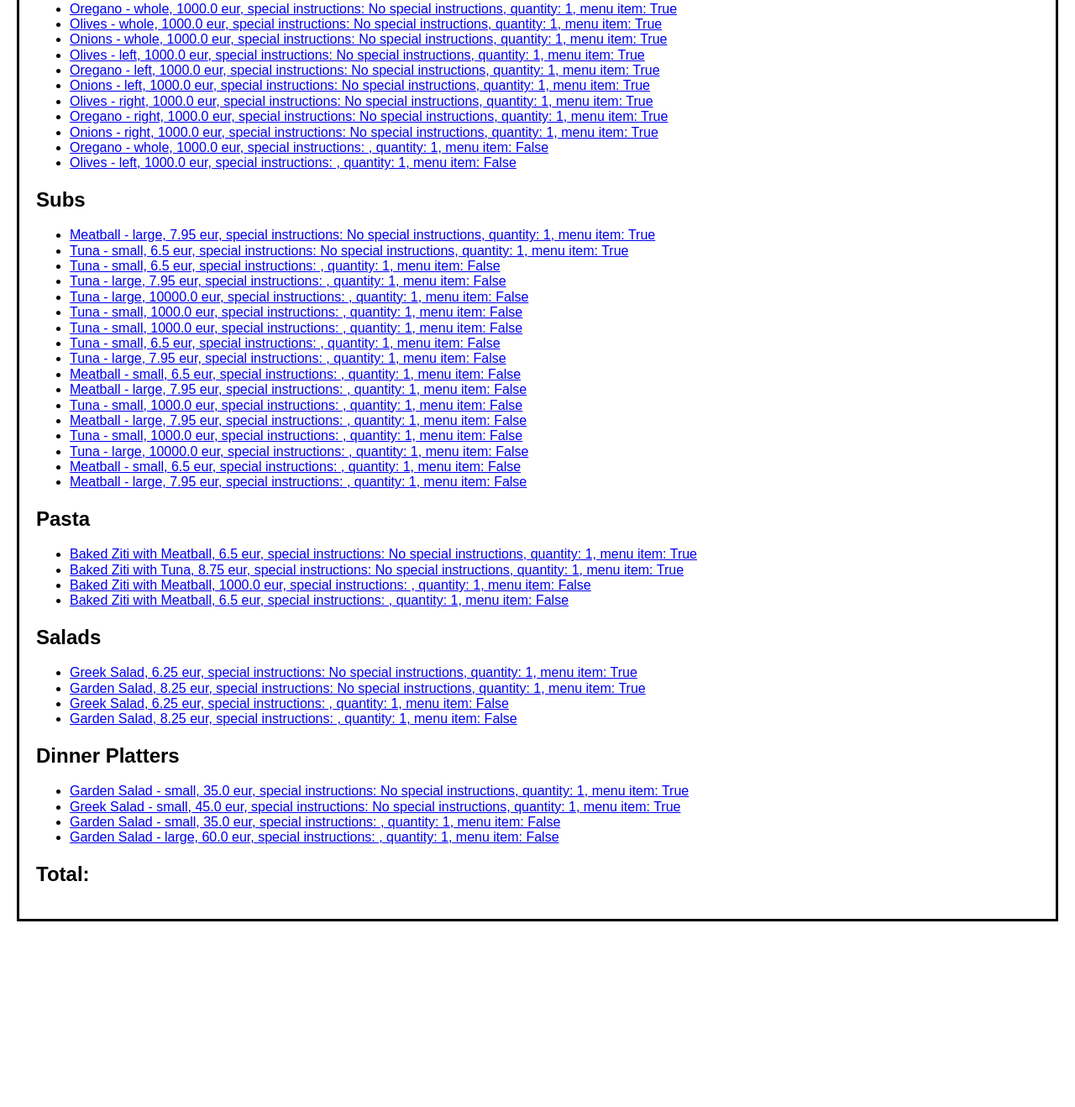
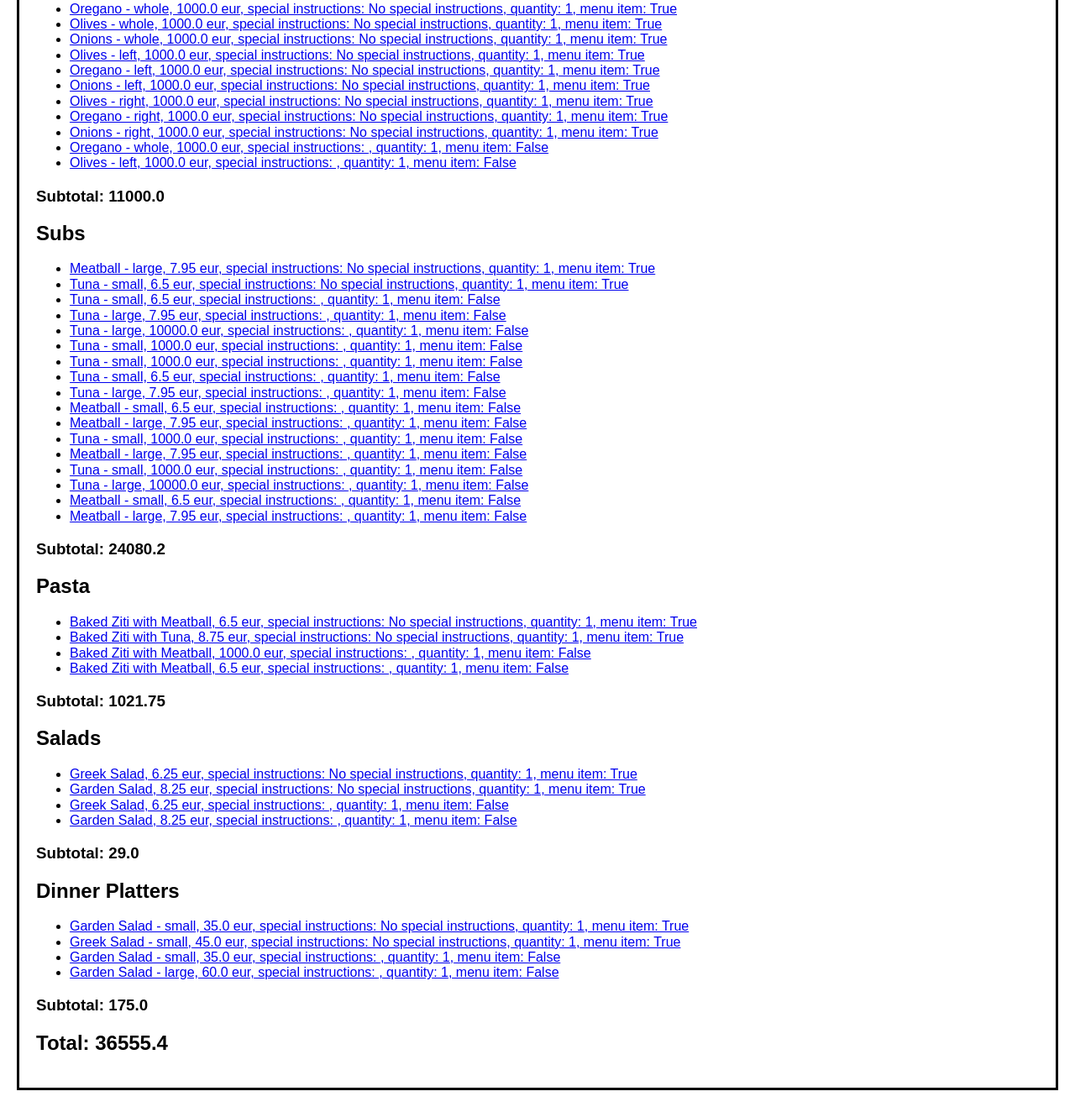
Before and after one commit to MaGo1981/CS50W-project3, a Django app: page /13/card in a window 1280 px wide. Shown: the part 497-1815 px from the top of the page at 84% size. Before the commit the page ends 1594 px from the top, so only its background shows below. Run offline with Django 3.2, Linux system fonts and the light colour scheme; a user stored in the database is signed in; data comes from the database, SQL or seed files in the repository.

Commit message:
Added subtotals and total to card function in views and card html.

```diff
--- a/orders/templates/orders/card.html
+++ b/orders/templates/orders/card.html
@@ -33,6 +33,7 @@
           </li>
       {% endfor %}
     </ul>
+    <h3>Subtotal: {{ toppingSubtotal }}</h3>
     <h2>Subs</h2>
     <ul>
       {% for sub in subs %}
@@ -43,6 +44,7 @@
           </li>
       {% endfor %}
     </ul>
+    <h3>Subtotal: {{ subSubtotal }}</h3>
     <h2>Pasta</h2>
     <ul>
       {% for pasta in pastas %}
@@ -53,6 +55,7 @@
           </li>
       {% endfor %}
     </ul>
+    <h3>Subtotal: {{ pastaSubtotal }}</h3>
     <h2>Salads</h2>
     <ul>
       {% for salad in salads %}
@@ -63,6 +66,7 @@
           </li>
       {% endfor %}
     </ul>
+    <h3>Subtotal: {{ saladSubtotal }}</h3>
     <h2>Dinner Platters</h2>
     <ul>
       {% for platter in platters %}
@@ -73,7 +77,8 @@
           </li>
       {% endfor %}
     </ul>
-    <h2>Total:</h2>
+    <h3>Subtotal: {{ platterSubtotal }}</h3>
+    <h2>Total: {{ total }}</h2>
 
 
 {% endblock %}
--- a/orders/views.py
+++ b/orders/views.py
@@ -202,6 +202,60 @@ def card(request, user_id):
             pizzaSubtotal= pizzaSubtotal + pizza.priceLarge
     pizzaSubtotal = round(pizzaSubtotal, 2)
     print("pizzaSubtotal:", pizzaSubtotal)
+
+    subs = Sub.objects.filter(user=user).all()
+    print("SUBS:", subs)
+    subSubtotal = 0
+    for sub in subs:
+        if sub.size == "small":
+            print("SUB:", sub)
+            subSubtotal= subSubtotal + sub.priceSmall
+        else:
+            subSubtotal= subSubtotal + sub.priceLarge
+    subSubtotal = round(subSubtotal, 2)
+    print("subSubtotal:", subSubtotal)
+
+    platters = Platter.objects.filter(user=user).all()
+    print("platterS:", platters)
+    platterSubtotal = 0
+    for platter in platters:
+        if platter.size == "small":
+            print("platter:", platter)
+            platterSubtotal= platterSubtotal + platter.priceSmall
+        else:
+            platterSubtotal= platterSubtotal + platter.priceLarge
+    platterSubtotal = round(platterSubtotal, 2)
+    print("platterSubtotal:", platterSubtotal)
+
+    toppings = Topping.objects.filter(user=user).all()
+    print("toppingS:", toppings)
+    toppingSubtotal = 0
+    for topping in toppings:
+        print("topping:", topping)
+        toppingSubtotal= toppingSubtotal + topping.priceSmall
+    toppingSubtotal = round(toppingSubtotal, 2)
+    print("toppingSubtotal:", toppingSubtotal)
+
+    pastas = Pasta.objects.filter(user=user).all()
+    print("pastaS:", pastas)
+    pastaSubtotal = 0
+    for pasta in pastas:
+        print("pasta:", pasta)
+        pastaSubtotal= pastaSubtotal + pasta.priceSmall
+    pastaSubtotal = round(pastaSubtotal, 2)
+    print("pastaSubtotal:", pastaSubtotal)
+
+    salads = Salad.objects.filter(user=user).all()
+    print("saladS:", salads)
+    saladSubtotal = 0
+    for salad in salads:
+        print("salad:", salad)
+        saladSubtotal= saladSubtotal + salad.priceSmall
+    saladSubtotal = round(saladSubtotal, 2)
+    print("saladSubtotal:", saladSubtotal)
+
+    total= pizzaSubtotal+subSubtotal+platterSubtotal+pastaSubtotal+saladSubtotal+toppingSubtotal
+
     context = {
         "pizzas": Pizza.objects.filter(user=user).all(),
         "toppings": Topping.objects.filter(user=user).all(),
@@ -209,7 +263,13 @@ def card(request, user_id):
         "pastas": Pasta.objects.filter(user=user).all(),
         "salads": Salad.objects.filter(user=user).all(),
         "platters": Platter.objects.filter(user=user).all(),
-        "pizzaSubtotal": pizzaSubtotal
+        "pizzaSubtotal": pizzaSubtotal,
+        "subSubtotal": subSubtotal,
+        "platterSubtotal": platterSubtotal,
+        "pastaSubtotal": pastaSubtotal,
+        "saladSubtotal": saladSubtotal,
+        "toppingSubtotal": toppingSubtotal,
+        "total": total
     }
 
     return render(request, "orders/card.html", context)
```
